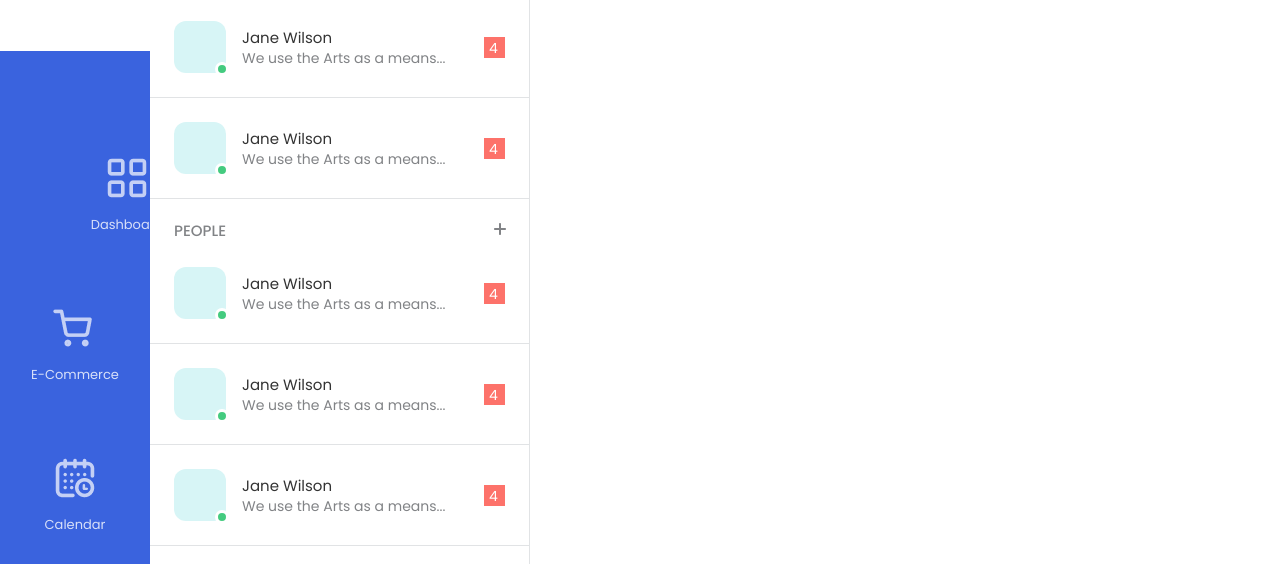
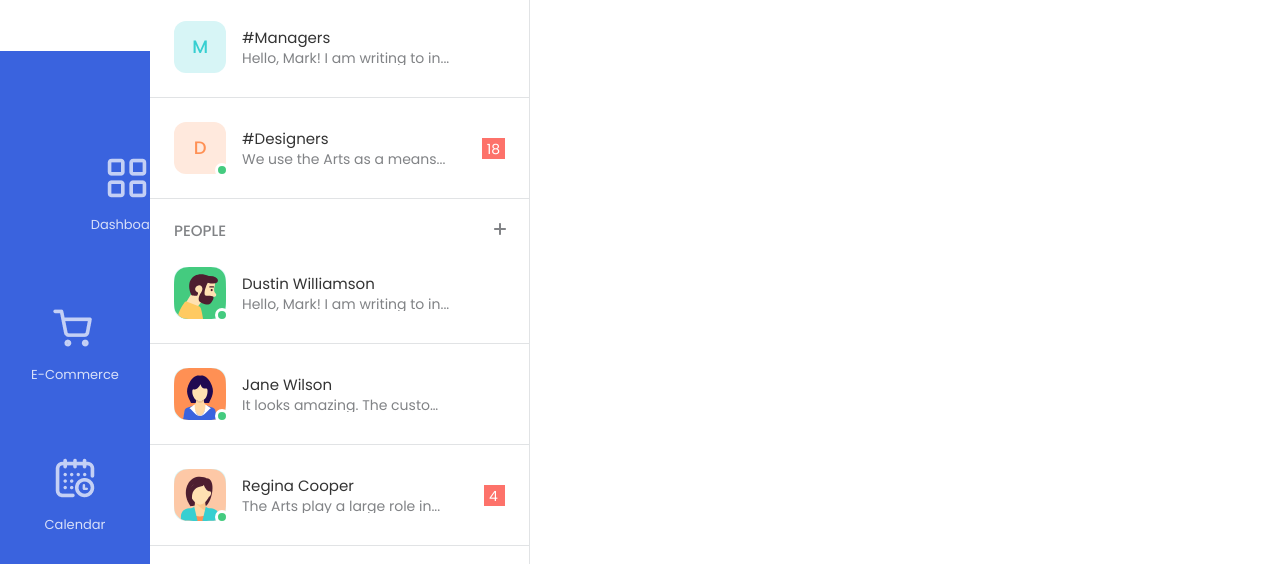
Before and after one commit to ZhukAnna/Rockster-chat, a website built with webpack: page src/index.html in a window 1280 px wide. Shown: the part 127-691 px from the top of the page. Built offline with nearby package versions, Linux system fonts and the light colour scheme.

Commit message:
users avatars added to chatlist

```diff
--- a/src/index.html
+++ b/src/index.html
@@ -104,31 +104,34 @@
 
                 <div class="chatlist__item">
                     <div class="contact">
-                        <div class="contact__avatar contact--online"></div>
+                        <div class="contact__avatar">
+                            <div class="contact__avatar--letter">M</div>
+                        </div>
                         <div class="contact__content">
                             <div class="contact__name">
-                                Jane Wilson
+                                #Managers
+                            </div>
+                            <div class="contact__preview">
+                                Hello, Mark! I am writing to in...
+                            </div>
+                        </div>
+                    </div>
+                </div>
+                <div class="chatlist__item">
+                    <div class="contact">
+                        <div class="contact__avatar contact--online" style="background-color: #FFE9DD;">
+                            <div class="contact__avatar--letter" style="color: #FF9054;">D</div>
+                        </div>
+                        <div class="contact__content">
+                            <div class="contact__name">
+                                #Designers
                             </div>
                             <div class="contact__preview">
                                 We use the Arts as a means...
                             </div>
                         </div>
                     </div>
-                    <div class="chatlist__item--unread">4</div>
-                </div>
-                <div class="chatlist__item">
-                    <div class="contact">
-                        <div class="contact__avatar contact--online"></div>
-                        <div class="contact__content">
-                            <div class="contact__name">
-                                Jane Wilson
-                            </div>
-                            <div class="contact__preview">
-                                We use the Arts as a means...
-                            </div>
-                        </div>
-                    </div>
-                    <div class="chatlist__item--unread">4</div>
+                    <div class="chatlist__item--unread">18</div>
                 </div>
 
                 <div class="chatlist__group">
@@ -144,13 +147,46 @@
 
                 <div class="chatlist__item">
                     <div class="contact">
-                        <div class="contact__avatar contact--online"></div>
+                        <div class="contact__avatar contact--online">
+                            <img src="img/users/user1.svg" alt="Dustin Williamson">
+                        </div>
+                        <div class="contact__content">
+                            <div class="contact__name">
+                                Dustin Williamson
+                            </div>
+                            <div class="contact__preview">
+                                Hello, Mark! I am writing to in...
+                            </div>
+                        </div>
+                    </div>
+                </div>
+                <div class="chatlist__item">
+                    <div class="contact">
+                        <div class="contact__avatar contact--online">
+                            <img src="img/users/user3.svg" alt="Jane Wilson">
+                        </div>
                         <div class="contact__content">
                             <div class="contact__name">
                                 Jane Wilson
                             </div>
                             <div class="contact__preview">
-                                We use the Arts as a means...
+                                It looks amazing.
+                                The customer will be very satisfied.
+                            </div>
+                        </div>
+                    </div>
+                </div>
+                <div class="chatlist__item">
+                    <div class="contact">
+                        <div class="contact__avatar contact--online">
+                            <img src="img/users/user2.svg" alt="Regina Cooper">
+                        </div>
+                        <div class="contact__content">
+                            <div class="contact__name">
+                                Regina Cooper
+                            </div>
+                            <div class="contact__preview">
+                                The Arts play a large role in...
                             </div>
                         </div>
                     </div>
@@ -158,52 +194,84 @@
                 </div>
                 <div class="chatlist__item">
                     <div class="contact">
-                        <div class="contact__avatar contact--online"></div>
+                        <div class="contact__avatar contact--online">
+                            <img src="img/users/user4.svg" alt="Brandon Pena">
+                        </div>
                         <div class="contact__content">
                             <div class="contact__name">
-                                Jane Wilson
+                                Brandon Pena
                             </div>
                             <div class="contact__preview">
-                                We use the Arts as a means...
+                                The arts allow us to be as sp...
                             </div>
                         </div>
                     </div>
-                    <div class="chatlist__item--unread">4</div>
                 </div>
                 <div class="chatlist__item">
                     <div class="contact">
-                        <div class="contact__avatar contact--online"></div>
+                        <div class="contact__avatar">
+                            <img src="img/users/user5.svg" alt="Jacob Hawkins">
+                        </div>
                         <div class="contact__content">
                             <div class="contact__name">
-                                Jane Wilson
+                                Jacob Hawkins
                             </div>
                             <div class="contact__preview">
-                                We use the Arts as a means...
+                                From dance and music to a...
                             </div>
                         </div>
                     </div>
-                    <div class="chatlist__item--unread">4</div>
                 </div>
                 <div class="chatlist__item">
                     <div class="contact">
-                        <div class="contact__avatar contact--online"></div>
+                        <div class="contact__avatar contact--online">
+                            <img src="img/users/user6.svg" alt="Shane Black">
+                        </div>
                         <div class="contact__content">
                             <div class="contact__name">
-                                Jane Wilson
+                                Shane Black
                             </div>
                             <div class="contact__preview">
-                                We use the Arts as a means...
+                                The arts teach us how to co...
                             </div>
                         </div>
                     </div>
-                    <div class="chatlist__item--unread">4</div>
+                </div>
+                <div class="chatlist__item">
+                    <div class="contact">
+                        <div class="contact__avatar contact--online">
+                            <img src="img/users/user2.svg" alt="Priscilla Edwards">
+                        </div>
+                        <div class="contact__content">
+                            <div class="contact__name">
+                                Priscilla Edwards
+                            </div>
+                            <div class="contact__preview">
+                                Concept of life is shown thro...
+                            </div>
+                        </div>
+                    </div>
+                </div>
+                <div class="chatlist__item">
+                    <div class="contact">
+                        <div class="contact__avatar contact--online"><img src="img/users/user3.svg" alt="Kristin Mccoy">
+                        </div>
+                        <div class="contact__content">
+                            <div class="contact__name">
+                                Kristin Mccoy
+                            </div>
+                            <div class="contact__preview">
+                                Inner thoughts and beauty i...
+                            </div>
+                        </div>
+                    </div>
                 </div>
             </div>
         </div>
 
         <div class="chat-header">
             <div class="chat-header__title">
-                <div class="chat-header__avatar">
+                <div class="chat-header__avatar  contact--online">
                     <img src="img/users/user3.svg" alt="Jane Wilson">
                 </div>
                 <div class="chat-header__name">Jane Wilson</div>
--- a/src/scss/parts/chat-header.scss
+++ b/src/scss/parts/chat-header.scss
@@ -13,6 +13,7 @@
     }
 
     &__avatar {
+    position: relative;
     width: 52px;
     height: 52px;
     margin-right: 16px;
--- a/src/scss/parts/chatlist.scss
+++ b/src/scss/parts/chatlist.scss
@@ -33,6 +33,9 @@
         border-bottom: $border solid 1px;
         cursor: pointer;
     }
+    &__item:hover {
+        background-color: $grey100;
+    }
 
     &__item--unread {
         min-width: 21px;
@@ -65,6 +68,19 @@
         background: #D7F5F6;
         float: left;
     }
+    &__avatar--letter{
+        position:absolute;
+        top:50%;
+        left: 33%;
+        width: 18px;
+        height:24px;
+        color: #37CFD1;
+        font-size: 18px;
+        font-weight: 500;
+        text-align: center;
+        line-height: 24px;
+        margin-top:-12px;
+    }
 
     &__content {
         display: flex;
@@ -80,6 +96,10 @@
     &__preview {
         color: $greylight;
         font-size: 14px;
+        white-space: nowrap;
+        text-overflow: ellipsis;
+        overflow: hidden;
+        max-width: 210px;
     }
 
     &--online::after {
```
Also changed, not shown: css/chat-header.css, css/chatlist.css, css/style.css, dist/css/chat-header.min.css, dist/css/chatlist.min.css, dist/css/style.min.css, src/img/users/user1.svg (added), src/img/users/user2.svg (added), src/img/users/user4.svg (added), src/img/users/user5.svg (added), src/img/users/user6.svg (added).
